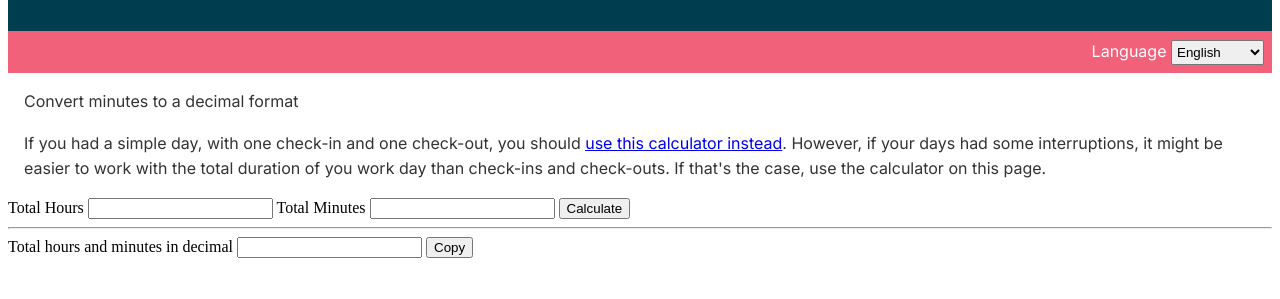
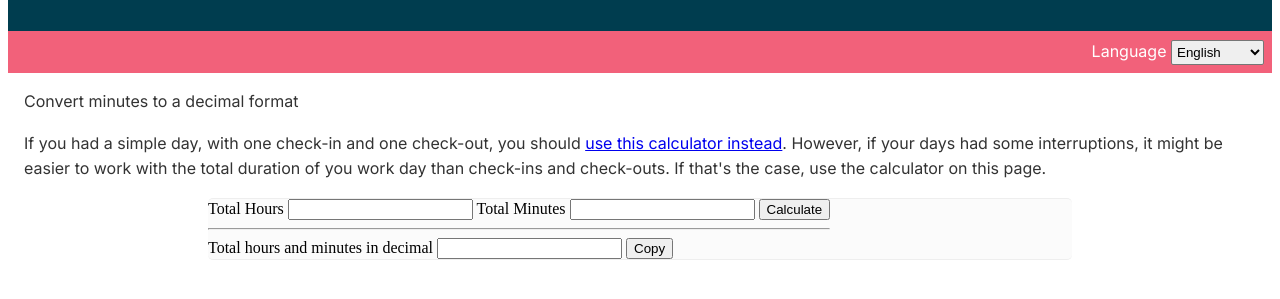
Before and after one commit to italoandretw/minutestodecimalcalculator, a plain HTML site: page index.html in a window 1280 px wide. Shown: the part 129-428 px from the top of the page. Drawn offline with nearby package versions, Linux system fonts and the light colour scheme.

Commit message:
Added style for #calculator

```diff
--- a/style.css
+++ b/style.css
@@ -56,3 +56,15 @@ header .page-banner h1 {
     width: auto;
     border-radius: 2px;
 }
+
+#calculator {
+    width: 54rem;
+    margin: 0 auto 1rem;
+    overflow: auto;
+    background-color: #fbfbfb;
+    border-top: 1px solid #eee;
+    border-bottom: 1px solid #eee;
+    display: -webkit-flex;
+    display: flex;
+    border-radius: 5px;
+}
```
